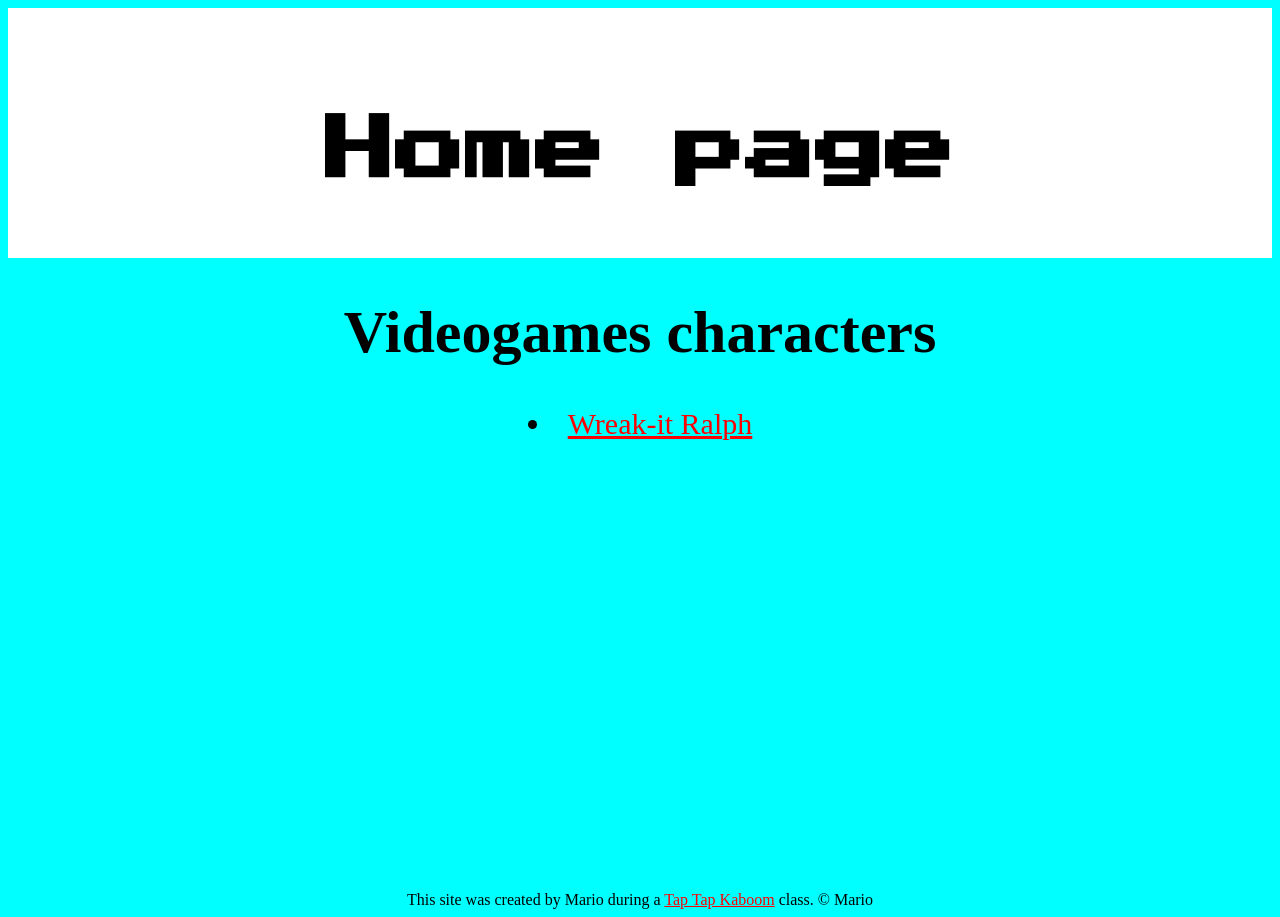
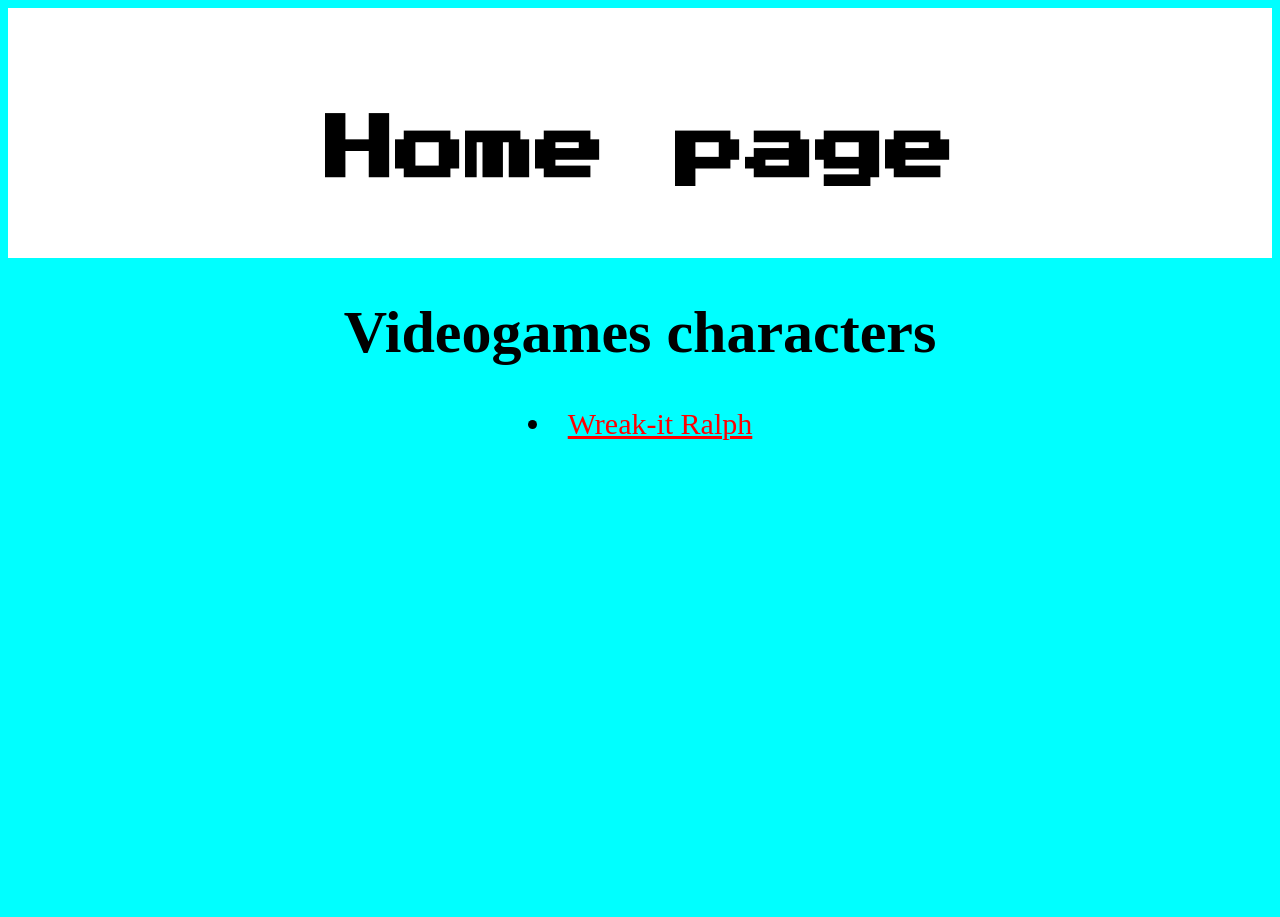
Before and after one commit to mario11gd/cartoon-hero, a plain HTML site: page home-page.html in a window 1280 px wide. After the commit the page ends 891 px from the top, so only its background shows below. Drawn offline with Linux system fonts and the light colour scheme.

Commit message:
deleted the footer of the home-page

```diff
--- a/css/home-page.css
+++ b/css/home-page.css
@@ -26,18 +26,3 @@ main a{
 main a:hover{
 	color: purple;
 }
-footer{
-	text-align: center;
-}
-footer p{
-	margin: 0;
-}
-footer a{
-	color: red;
-}
-footer a:hover{
-	color: purple;
-}
-.footer{
-	object-position: bottom;
-}
--- a/home-page.html
+++ b/home-page.html
@@ -16,10 +16,6 @@
 			<li><a href="index.html">Wreak-it Ralph</a></li>
 
 	</main>
-	<footer class="footer">
-		<p>This site was created by Mario during a <a target="_blank" href="https://taptapkaboom.com">Tap Tap Kaboom</a>  class. &copy; Mario</p>
-
-	</footer>
 
 </body>
 </html>
```
